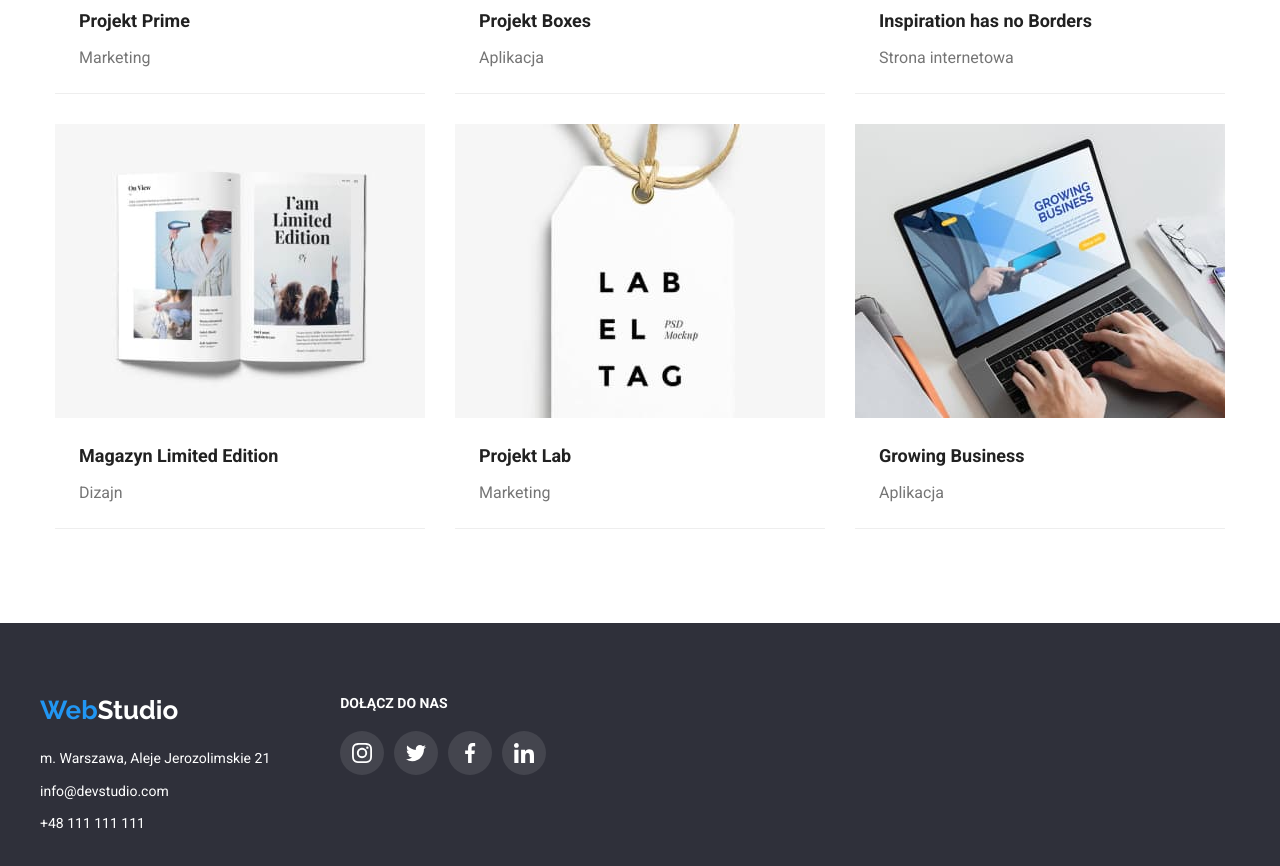
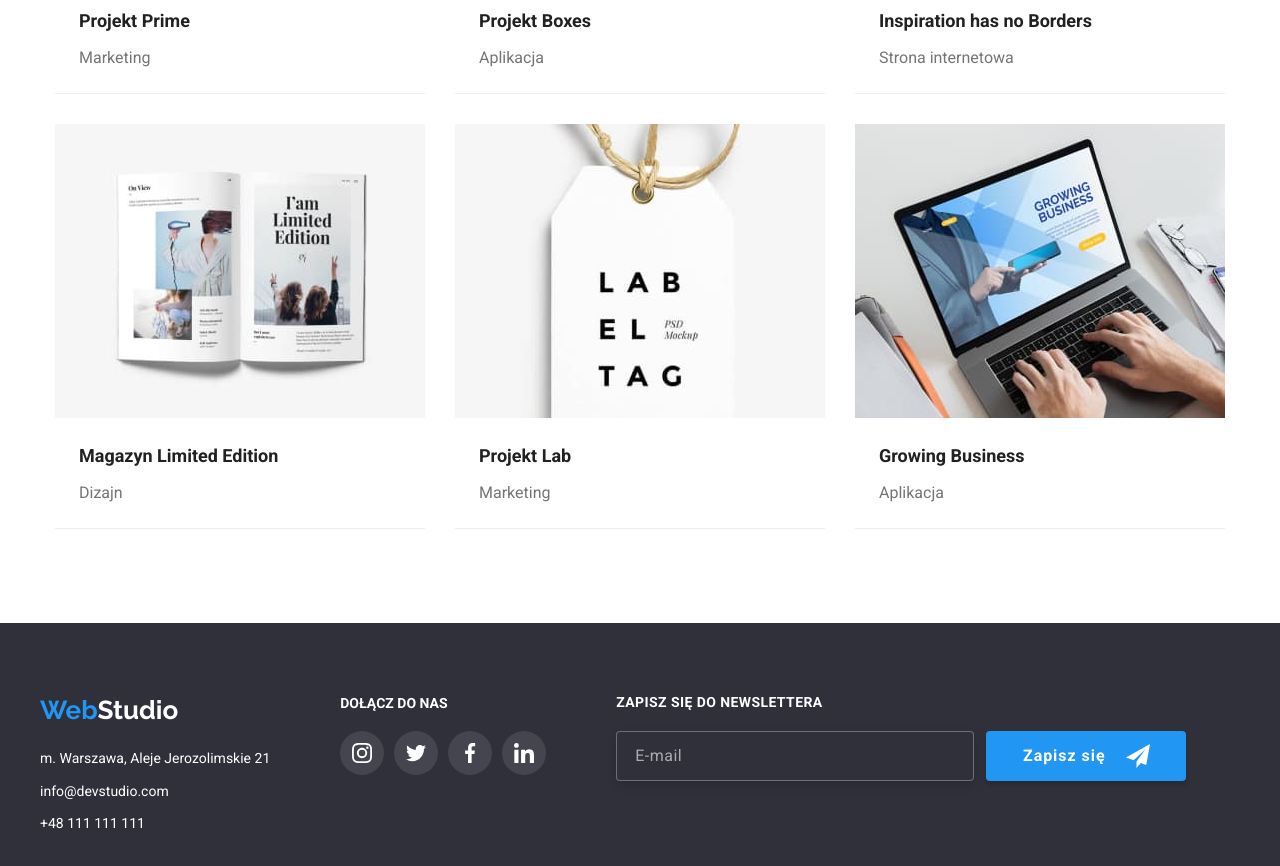
Before and after one commit to IzabelaSwiadkowska/goit-markup-hw-06, a plain HTML site: page portfolio.html in a window 1280 px wide. Shown: the part 993-1859 px from the top of the page. Drawn offline with nearby package versions, Linux system fonts and the light colour scheme.

Commit message:
footer forms added

```diff
--- a/css/styles.css
+++ b/css/styles.css
@@ -863,3 +863,7 @@ h4 {
 .newsletter-btn svg {
   fill: var(--secondary-color);
 }
+.newsletter-items {
+  display: flex;
+  justify-content: space-between;
+}
--- a/portfolio.html
+++ b/portfolio.html
@@ -314,6 +314,26 @@
             </li>
           </ul>
         </div>
+        <form class="footer-form" name="singUpToNewsletter">
+          <label class="subsribe-label" for="userEmail">
+            zapisz się do newslettera</label
+          >
+          <div class="newsletter-items">
+            <input
+              class="input-footer"
+              type="email"
+              name="email"
+              id="userEmail"
+              placeholder="E-mail"
+            />
+            <button type="submit" class="newsletter-btn">
+              Zapisz się
+              <svg width="24" height="24">
+                <use href="./images/icons.svg#icon-icon-send"></use>
+              </svg>
+            </button>
+          </div>
+        </form>
       </div>
     </footer>
   </body>
```
Also changed, not shown: index.html (+5 -1 lines).
